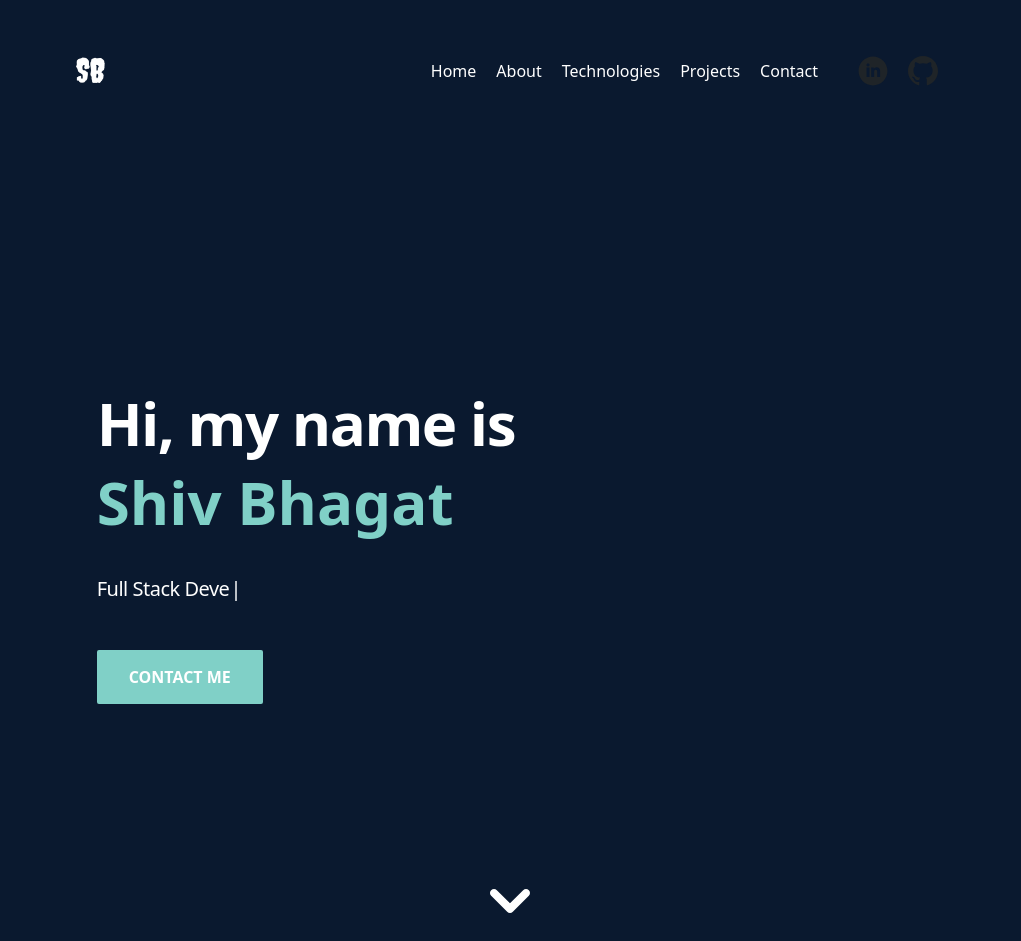
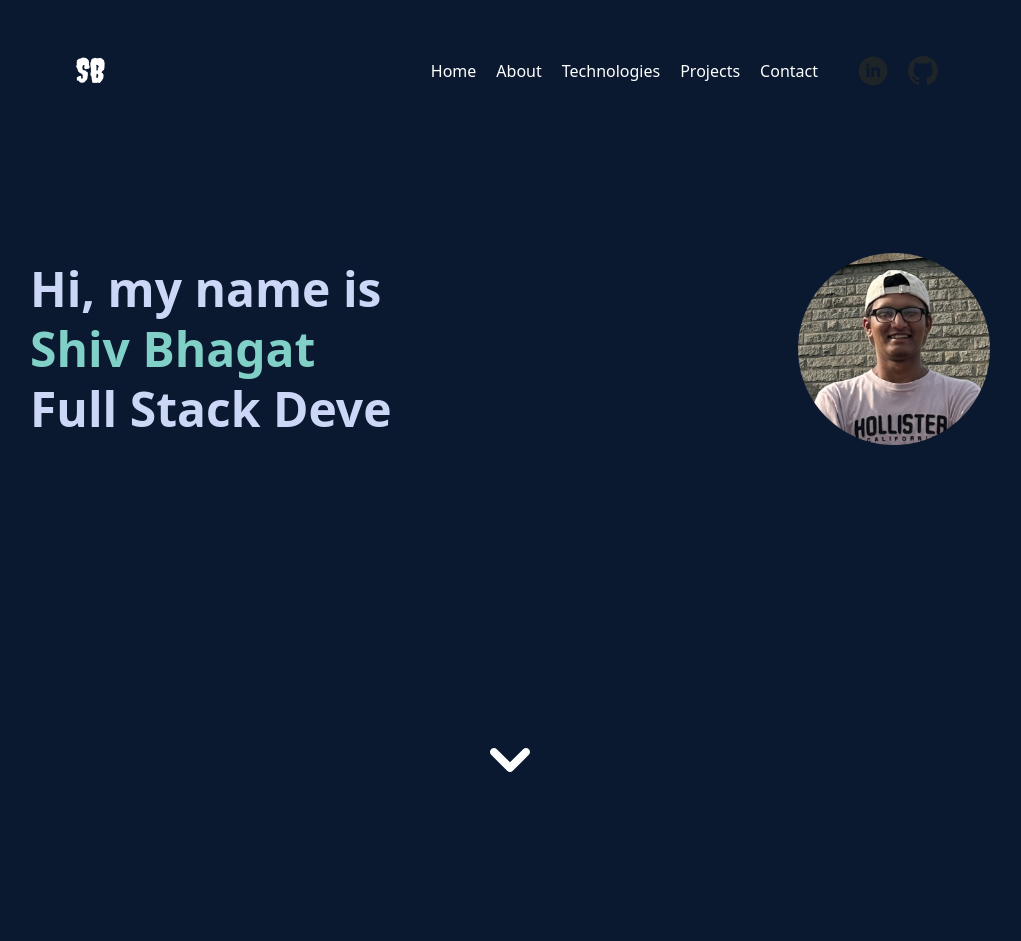
Before and after one commit to sbhagat101/portfolio, a React (Create React App) app: page / in a window 1280 px wide. Shown: the whole page, without its empty margins (130-1151 px from the left). After the commit the page ends 800 px from the top, so only its background shows below. Built offline with nearby package versions, Linux system fonts and the light colour scheme.

Commit message:
updated hero section for home page

```diff
--- a/src/Pages/Home.js
+++ b/src/Pages/Home.js
@@ -1,36 +1,35 @@
-import React, { useRef, useEffect } from "react";
 import profile_pic from "../assets/profile_pic.png"
 import Typewriter from "typewriter-effect"
 
 function Home() {
-  const myimageref = useRef();
 
   return (
-    <section class="text-gray-600 body-font h-screen flex bg-svg-constellation-gray-100 relative">
-        <div class="container mx-auto flex px-5 py-12 items-center justify-center flex-col">
-            <div class="lg:w-2/3 w-full animate-fade-in-down">
-
-            <h1 class="md:text-6xl text-3xl mb-2 font-bold text-white tracking-tight leading-tight">
-                Hi, my name is
+    <main className="container mx-auto px-4 md:px-8 xl:max-w-screen-lg section flex flex-col md:flex-row justify-between items-center">
+        <div className="text-center md:text-left md:w-1/2">
+            <h1 className="text-2xl bg-clip-text bg-gradient2 text-transparent md:text-4xl xl:text-5xl xl:leading-tight font-bold">
+            Hi, my name is
             </h1>
-
-            <h1 class="text-2xl bg-clip-text bg-gradient text-transparent md:text-6xl xl:text-6xl xl:leading-snug font-bold">
-                Shiv Bhagat
+            <h1 className="text-2xl bg-clip-text bg-gradient text-transparent md:text-4xl xl:text-5xl xl:leading-tight font-bold">
+            Shiv Bhagat
             </h1>
-
-            <p class="mt-8 mb-16 md:leading-tight leading-normal tracking-tight text-xl text-white">
+            <div className="text-2xl bg-clip-text bg-gradient2 text-transparent md:text-4xl xl:text-5xl xl:leading-tight font-bold ">
                 <Typewriter
                 options={{
-                strings: ['Full Stack Developer', 'Programmer', 'Software Engineer', 'Car Enthusiast', 'Sport Enthusiast'],
+                strings: [
+                    'Full Stack Developer',
+                    'Programmer',
+                    'Software Engineer',
+                    'Car Enthusiast',
+                    'Sport Enthusiast',
+                ],
                 autoStart: true,
                 loop: true,
                 }}
                 />
-            </p>
-
-            <a class="uppercase rounded-sm bg-gradient font-bold text-white px-8 py-4 mx-auto mr-4 hidden md:inline"
-                href="/contact">Contact Me</a>
             </div>
+        </div>
+        <div className="mt-8 md:mt-0 md:w-1/2 flex justify-center md:justify-end">
+            <img className="w-3/4 md:w-1/2 lg:w-2/5" src={profile_pic} alt="Shiv Bhagat" />
         </div>
         <a href="/about" class="absolute block mx-auto text-xl md:mt-96 bottom-0 left-1/2 -ml-10 mt-80">
             <svg width="80" height="80" viewBox="0 0 80 80" fill="none" xmlns="http://www.w3.org/2000/svg">
@@ -39,7 +38,7 @@ function Home() {
                 fill="#FFFFFF"></path>
             </svg>
         </a>
-    </section>
+    </main>
 
 
   );
```
